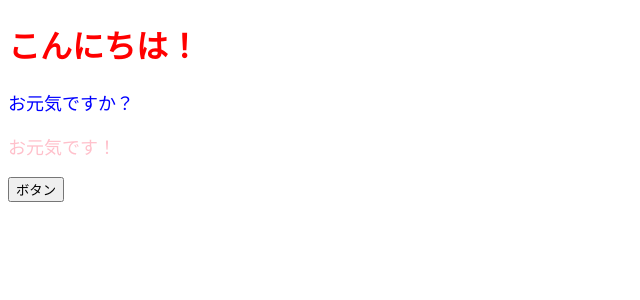
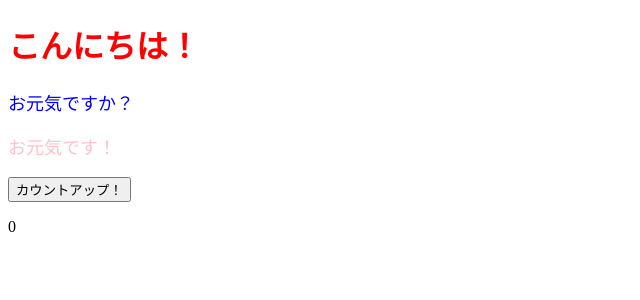
Before and after one commit to KeiichiHoshina/ReactBasic-js, a React (Create React App) app: page / in a window 1280 px wide. Shown: the top 300 px of the page, without its empty margins (0-640 px from the left). Built offline with nearby package versions, Linux system fonts and the light colour scheme.

Commit message:
45. Stateを知る(useState)

```diff
--- a/src/App.js
+++ b/src/App.js
@@ -1,15 +1,19 @@
-import React from "react";
+import React, { useState } from "react";
 import ColorfulMessage from "./components/ColorfulMessage";
 
 const App = () => {
-  const onClickButton = () => alert();
+  const onClickCountUp = () => {
+    setNum(num + 1);
+  };
+  const [num, setNum] = useState(0);
   return (
     <>
       <h1 style={{ color: "red" }}>こんにちは！</h1>
       <ColorfulMessage color="blue">お元気ですか？</ColorfulMessage>
       <ColorfulMessage color="pink">お元気です！</ColorfulMessage>
       {/* <ColorfulMessage color="pink" message="お元気です！" /> */}
-      <button onClick={onClickButton}>ボタン</button>
+      <button onClick={onClickCountUp}>カウントアップ！</button>
+      <p>{num}</p>
     </>
   );
 };
```
